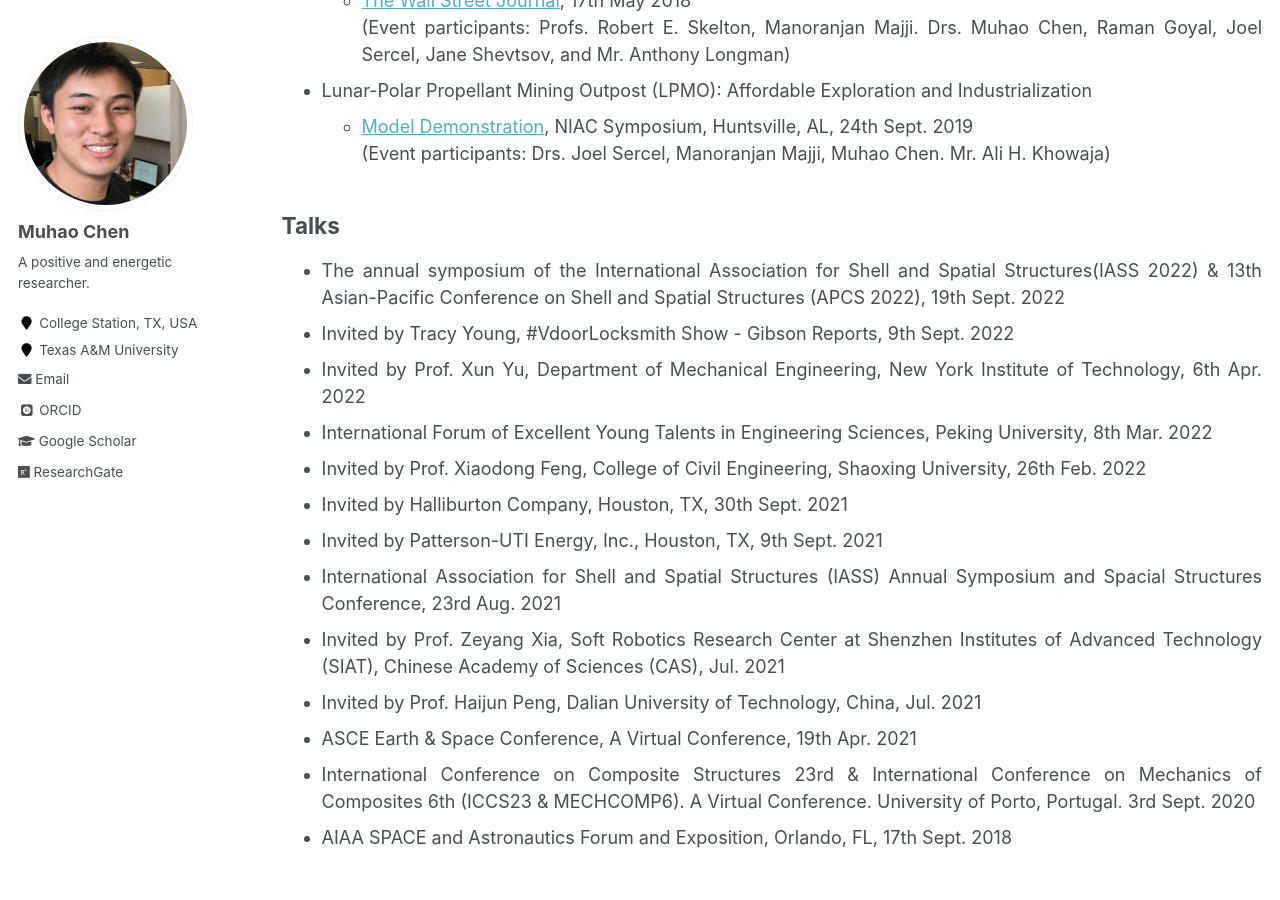
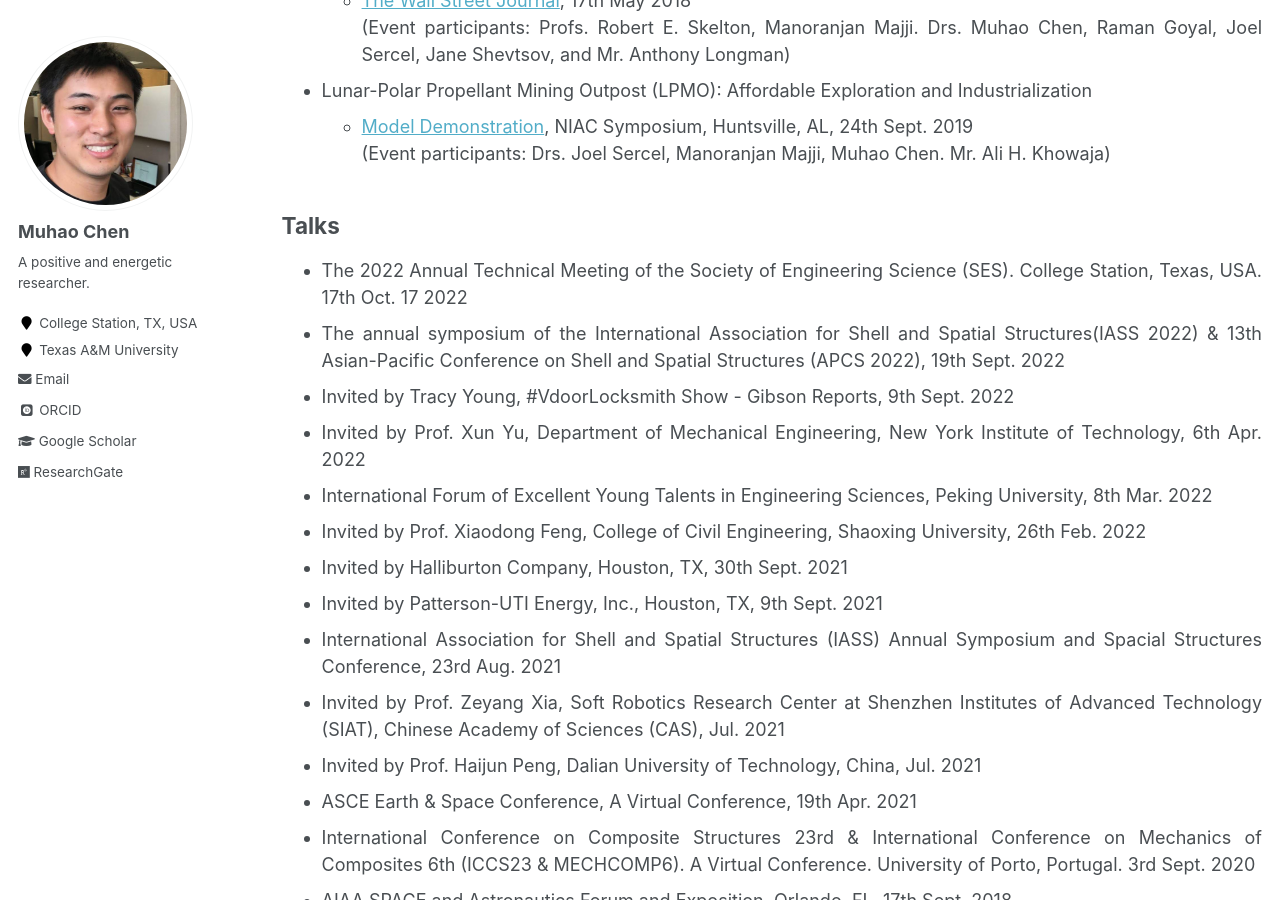
Before and after one commit to Muhao-Chen/muhao-chen.github.io, a Jekyll site: the page built from _pages/professional-activities.md, in a window 1280 px wide and 900 px high, scrolled down 573 px. Built offline with Jekyll 4.4.1, drawn with Linux system fonts in a browser that asks for light colours; some web fonts are replaced.

Commit message:
Update professional-activities.md

```diff
--- a/_pages/professional-activities.md
+++ b/_pages/professional-activities.md
@@ -32,6 +32,7 @@ toc_max_header: 1
 
 
 ## Talks
+* The 2022 Annual Technical Meeting of the Society of Engineering Science (SES). College Station, Texas, USA. 17th Oct. 17 2022
 * The annual symposium of the International Association for Shell and Spatial Structures(IASS 2022) & 13th Asian-Pacific Conference on Shell and Spatial Structures (APCS 2022), 19th Sept. 2022
 * Invited by Tracy Young, #VdoorLocksmith Show - Gibson Reports, 9th Sept. 2022
 * Invited by Prof. Xun Yu, Department of Mechanical Engineering, New York Institute of Technology, 6th Apr. 2022
```
